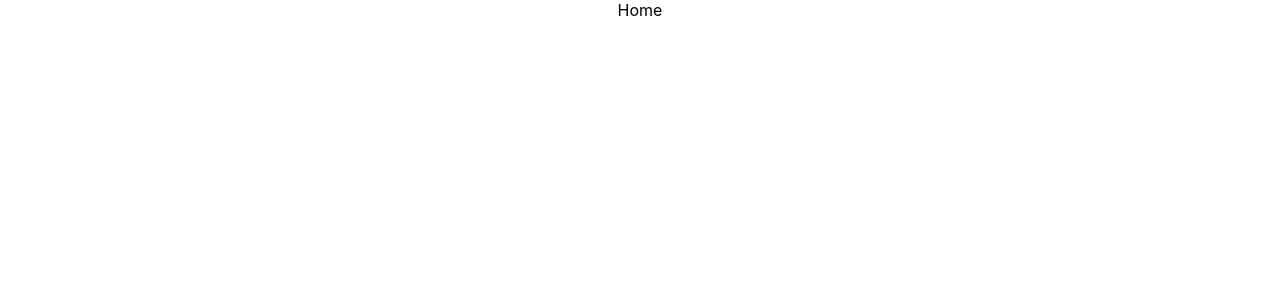
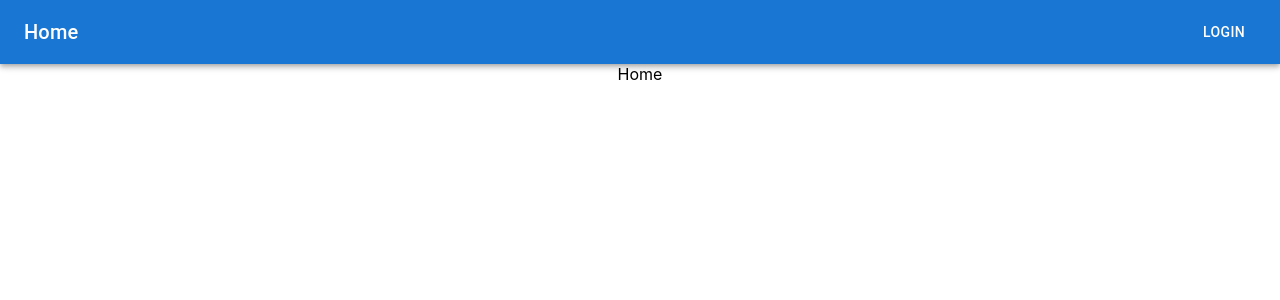
Before and after one commit to alagkonas/Assessment, a React (Create React App) app: page / in a window 1280 px wide. Shown: the top 300 px of the page. Built offline with nearby package versions, Linux system fonts and the light colour scheme.

Commit message:
Navbar added

```diff
--- a/src/App.tsx
+++ b/src/App.tsx
@@ -1,12 +1,14 @@
 import { BrowserRouter as Router, Routes, Route } from 'react-router-dom';
 import SignIn from './pages/SignIn';
 import Home from './pages/Home';
+import Navbar from './components/Navbar';
 import './App.css';
 
 function App() {
   return (
     <Router>
       <div className='App'>
+        <Navbar />
         <Routes>
           <Route path='/' element={<Home />} />
           <Route path='/sign_in' element={<SignIn />} />
--- /dev/null
+++ b/src/components/Navbar/Navbar.css
@@ -0,0 +1,3 @@
+#navbar-div {
+  color: white;
+}
--- /dev/null
+++ b/src/components/Navbar/Navbar.tsx
@@ -0,0 +1,34 @@
+import { Link } from 'react-router-dom';
+import AppBar from '@mui/material/AppBar';
+import Box from '@mui/material/Box';
+import Toolbar from '@mui/material/Toolbar';
+import Typography from '@mui/material/Typography';
+import Button from '@mui/material/Button';
+import { boxStyles, textColorStyles, toolbarStyles } from './styles';
+import './Navbar.css';
+
+const Navbar: React.FC = () => {
+  return (
+    <div id='navbar-div'>
+      <Box sx={boxStyles}>
+        <AppBar position='static'>
+          <Toolbar sx={toolbarStyles}>
+            <Link to='/'>
+              <Typography variant='h6' component='div' sx={textColorStyles}>
+                Home
+              </Typography>
+            </Link>
+            <Link to='/sign_in'>
+              <Button color='inherit' sx={textColorStyles}>
+                Login
+              </Button>
+            </Link>
+            {/* <Button color='inherit'>Logout</Button> */}
+          </Toolbar>
+        </AppBar>
+      </Box>
+    </div>
+  );
+};
+
+export default Navbar;
--- /dev/null
+++ b/src/components/Navbar/index.ts
@@ -0,0 +1 @@
+export { default } from './Navbar';
--- /dev/null
+++ b/src/components/Navbar/styles.ts
@@ -0,0 +1,12 @@
+export const boxStyles = {
+  flexGrow: 1,
+};
+
+export const toolbarStyles = {
+  display: 'flex',
+  justifyContent: 'space-between',
+};
+
+export const textColorStyles = {
+  color: 'white',
+};
--- a/src/index.css
+++ b/src/index.css
@@ -11,3 +11,7 @@ code {
   font-family: source-code-pro, Menlo, Monaco, Consolas, 'Courier New',
     monospace;
 }
+
+a {
+  text-decoration: none;
+}
```
